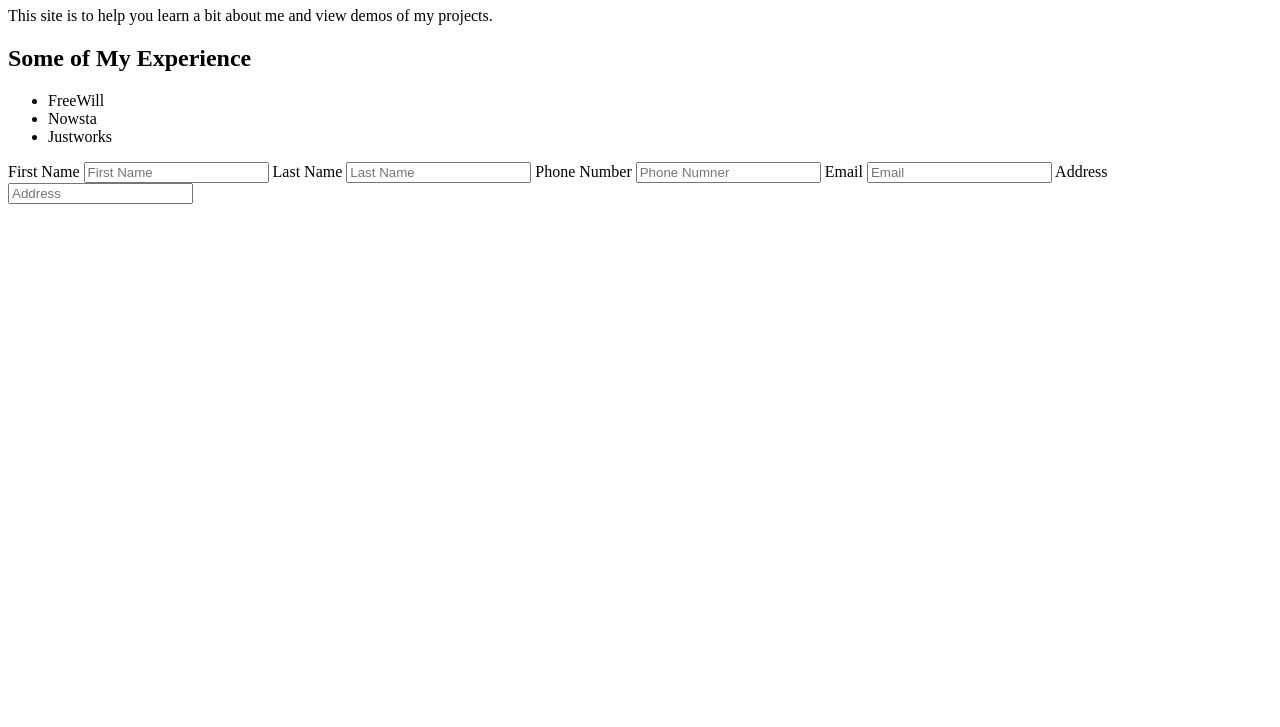
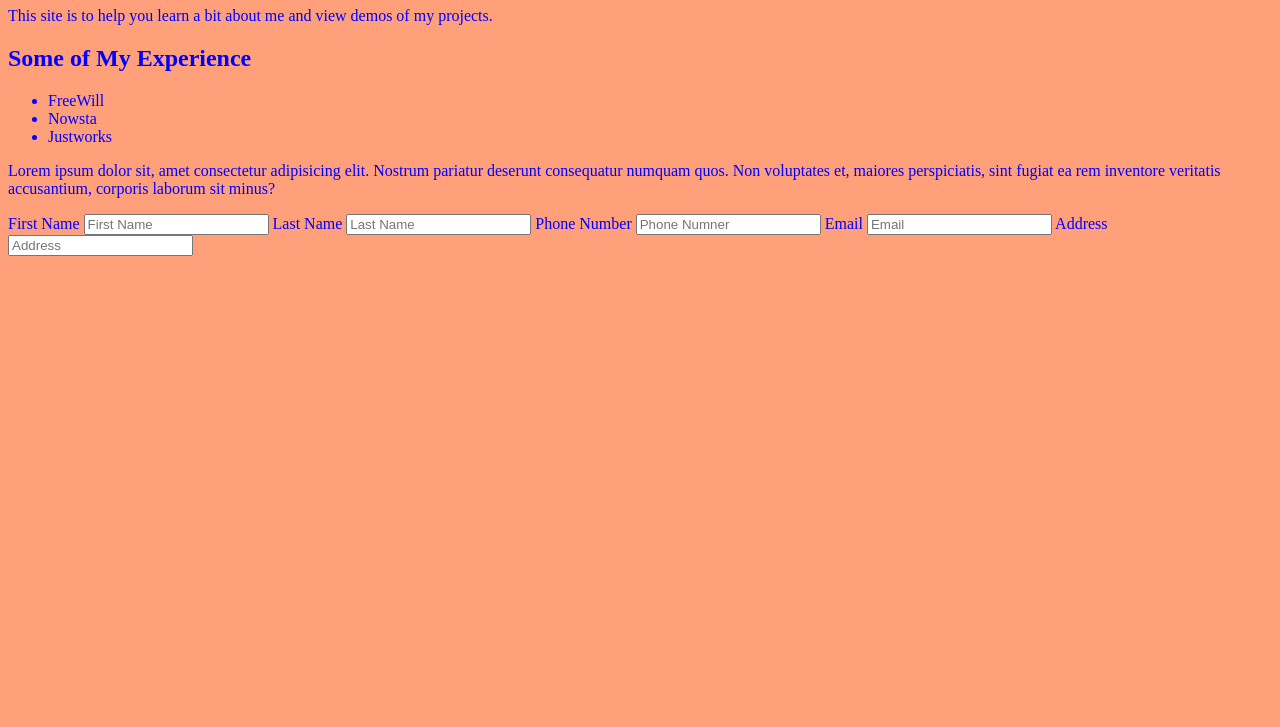
Before and after one commit to Ray-Gipson/portfolio-website, a plain HTML site: page index.html in a window 1280 px wide. Shown: the part 73-800 px from the top of the page. Drawn offline with Linux system fonts and the light colour scheme.

Commit message:
Added second column and styled the body elements

```diff
--- a/index.css
+++ b/index.css
@@ -0,0 +1,6 @@
+body {
+  color: blue;
+  background-color: lightsalmon;
+  text-shadow: purple;
+
+}
--- a/index.html
+++ b/index.html
@@ -4,6 +4,7 @@
   <meta charset="UTF-8">
   <meta http-equiv="X-UA-Compatible" content="IE=edge">
   <meta name="viewport" content="width=device-width, initial-scale=1.0">
+  <link rel="stylesheet" href="index.css">
   <title>Portfolio Website</title>
 </head>
 <body>
@@ -12,7 +13,8 @@
   <div>
     <p>This site is to help you learn a bit about me and view demos of my projects.</p>
   </div>
-  <div>
+  <div class="row">
+    <div class="column">
       <h2>Some of My Experience</h2>
       <ul>
         <li>FreeWill</li>
@@ -21,6 +23,15 @@
       </ul>
 
     </div>
+    <div class="column">
+      <p>
+        Lorem ipsum dolor sit, amet consectetur adipisicing elit. Nostrum pariatur deserunt consequatur numquam quos. Non voluptates et, maiores perspiciatis, sint fugiat ea rem inventore veritatis accusantium, corporis laborum sit minus?
+      </p>
+
+    </div>
+
+  </div>
+
   <footer>
     <form action="">
       <label for="">First Name</label>
```
Lines whose indentation alone changed are shown as unchanged.
